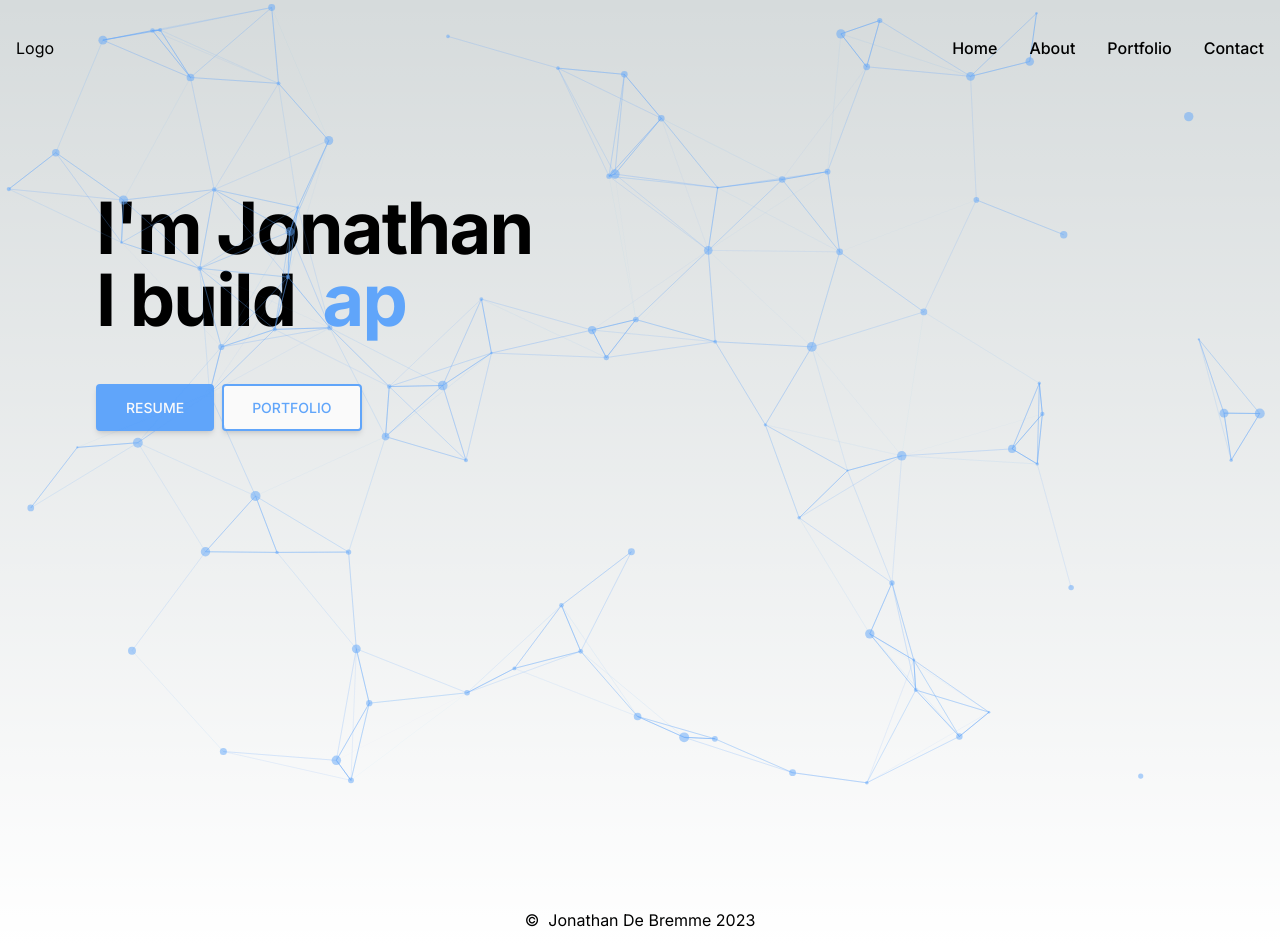
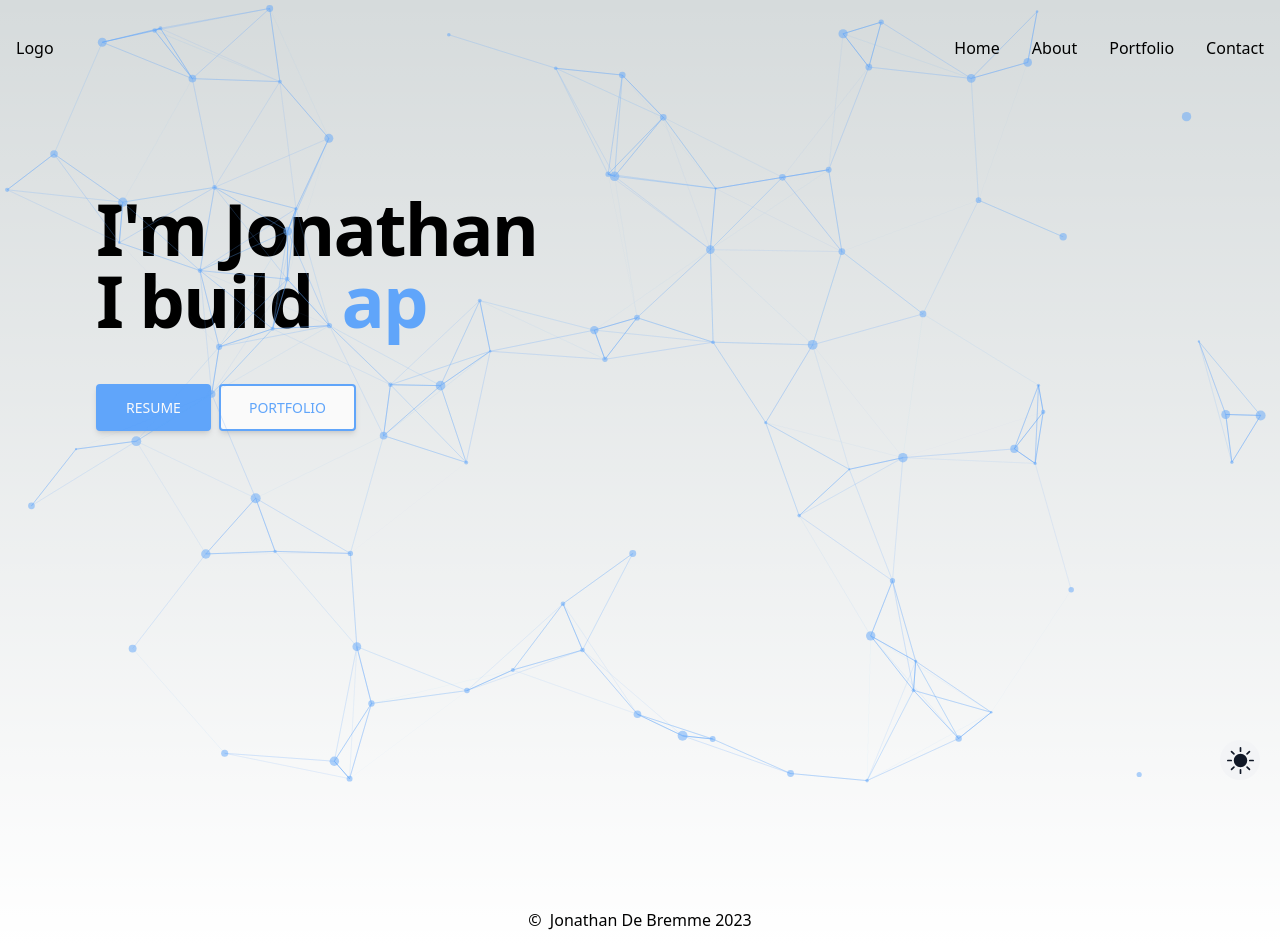
Before and after one commit to jonathandebremme/Portfolio, a Next.js app in the folder my-portfolio/: page / in a window 1280 px wide. Built offline with nearby package versions, Linux system fonts and the light colour scheme.

Commit message:
Adding Light-DarkMode ThemeChanger

```diff
--- a/my-portfolio/app/components/Providers.jsx
+++ /dev/null
@@ -1,7 +0,0 @@
-'use client';
-
-import { ThemeProvider } from "next-themes";
-
-export function Providers({children}){
-    return <ThemeProvider>{children}</ThemeProvider>
-}
--- /dev/null
+++ b/my-portfolio/app/components/ThemeChanger.jsx
@@ -0,0 +1,29 @@
+"use client";
+
+import React, { useEffect, useState } from "react";
+import { BsMoonStarsFill, BsFillSunFill } from "react-icons/bs";
+import { useTheme } from "next-themes";
+
+export default function ThemeChanger() {
+  const [mounted, setMounted] = useState(false);
+  const { theme, setTheme } = useTheme();
+
+  useEffect(() => {
+    setMounted(true);
+  }, []);
+
+  if (!mounted) {
+    return null;
+  }
+
+  const light = theme === "light";
+  return (
+    <button className="fixed z-40 bottom-5 right-5 dark:bg-gray-900 dark:text-yellow-400 bg-gray-100 text-gray-900 w-10 h-10 rounded-full flex justify-center items-center">
+      {light ? (
+        <BsMoonStarsFill onClick={() => setTheme("dark")} size={27} />
+      ) : (
+        <BsFillSunFill onClick={() => setTheme("light")} size={27} />
+      )}
+    </button>
+  );
+}
--- /dev/null
+++ b/my-portfolio/app/components/ThemeProvider.jsx
@@ -0,0 +1,12 @@
+"use client";
+
+import { ThemeProvider } from "next-themes";
+import { ReactNode } from "react";
+
+export default function Providers({ children }) {
+  return (
+    <ThemeProvider attribute="class" defaultTheme="system" enableSystem>
+      {children}
+    </ThemeProvider>
+  );
+}
--- a/my-portfolio/app/layout.js
+++ b/my-portfolio/app/layout.js
@@ -1,14 +1,12 @@
 import "./globals.css";
-import { Inter } from "next/font/google";
 
 import { Suspense } from "react";
 import Loading from "./loading";
 
 import Navbar from "./components/NavBar";
 import Footer from "./components/Footer";
-import { Providers } from "./components/Providers";
-
-const inter = Inter({ subsets: ["latin"] });
+import Providers from "./components/ThemeProvider";
+import ThemeChanger from "./components/ThemeChanger";
 
 export const metadata = {
   title: "Create Next App",
@@ -17,11 +15,16 @@ export const metadata = {
 
 export default function RootLayout({ children }) {
   return (
-    <html suppressHydrationWarning lang="en">
-      <body className={inter.className}>
+    <html lang="en">
+      <body>
         <Suspense fallback={<Loading />}>
           <Navbar />
-          <Providers>{children}</Providers>
+          <Providers>
+            <div className="overflow-x-hidden">
+              <ThemeChanger />
+              {children}
+            </div>
+          </Providers>
           <Footer />
         </Suspense>
       </body>
--- a/my-portfolio/package.json
+++ b/my-portfolio/package.json
@@ -20,6 +20,7 @@
     "postcss": "8.4.24",
     "react": "18.2.0",
     "react-dom": "18.2.0",
+    "react-icons": "^4.9.0",
     "react-particles": "^2.10.1",
     "react-type-animation": "^3.1.0",
     "tailwindcss": "3.3.2",
```
Also changed, not shown: 1 other file (tests, documents, lock files or other folders).
